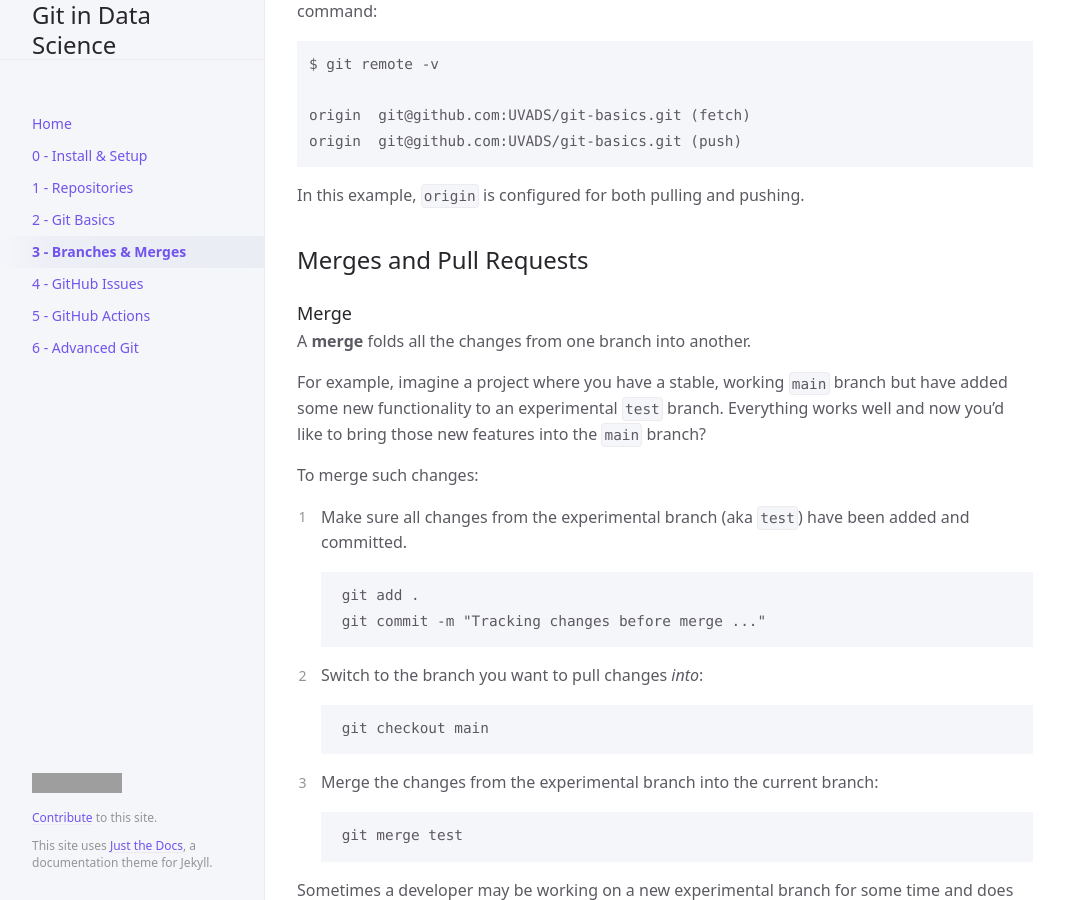
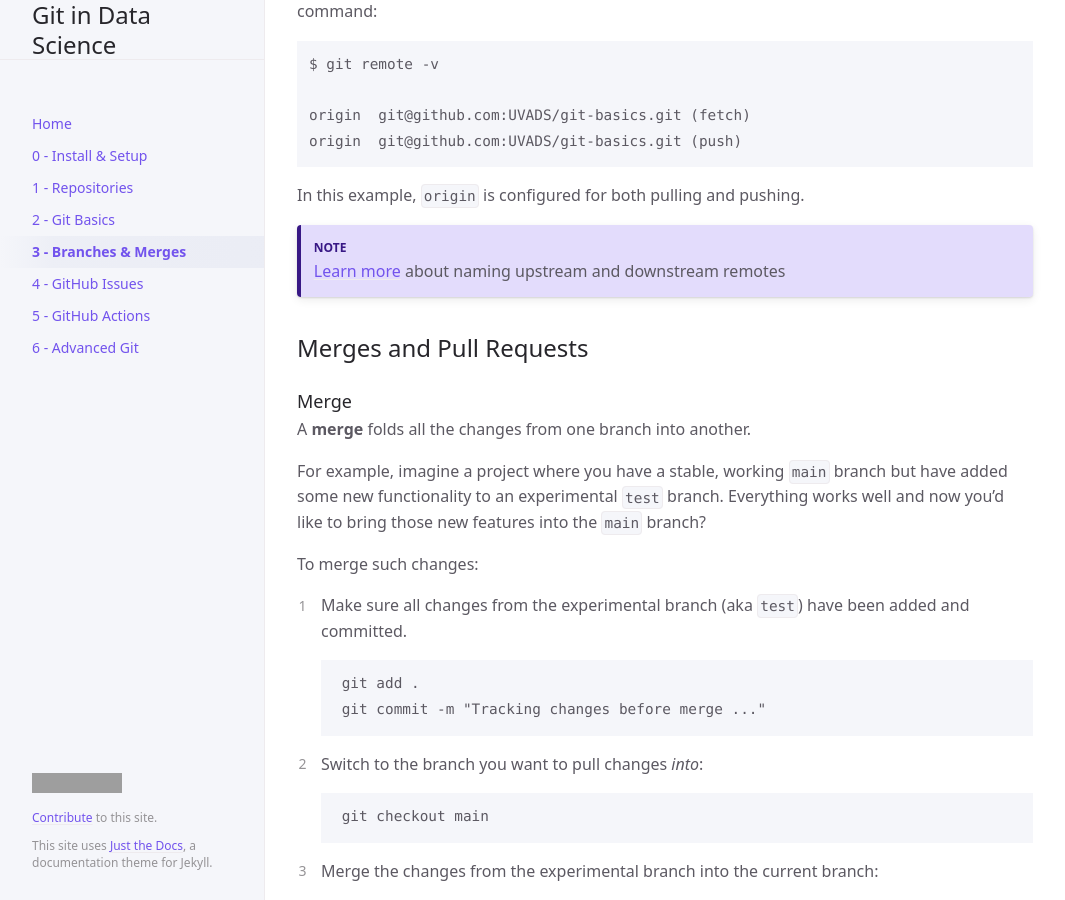
Before and after one commit to UVADS/git-basics, a Jekyll site: the page built from docs/forks-branches.md, in a window 1280 px wide and 900 px high, scrolled down 2996 px. Shown: the whole window, without its empty margins (107-1172 px from the left). Built offline with Jekyll 4.4.1, drawn with Linux system fonts in a browser that asks for light colours; cached includes are drawn as plain includes; grey boxes are pictures that could not be loaded.

Commit message:
Linkage for upstream docs

````diff
--- a/docs/forks-branches.md
+++ b/docs/forks-branches.md
@@ -81,6 +81,9 @@ origin  git@github.com:UVADS/git-basics.git (fetch)
 origin  git@github.com:UVADS/git-basics.git (push)
 ```
 In this example, `origin` is configured for both pulling and pushing.
+
+{: .note }
+[Learn more](/docs/git-advanced/#rename-origin) about naming upstream and downstream remotes
 
 ## Merges and Pull Requests
 
````
